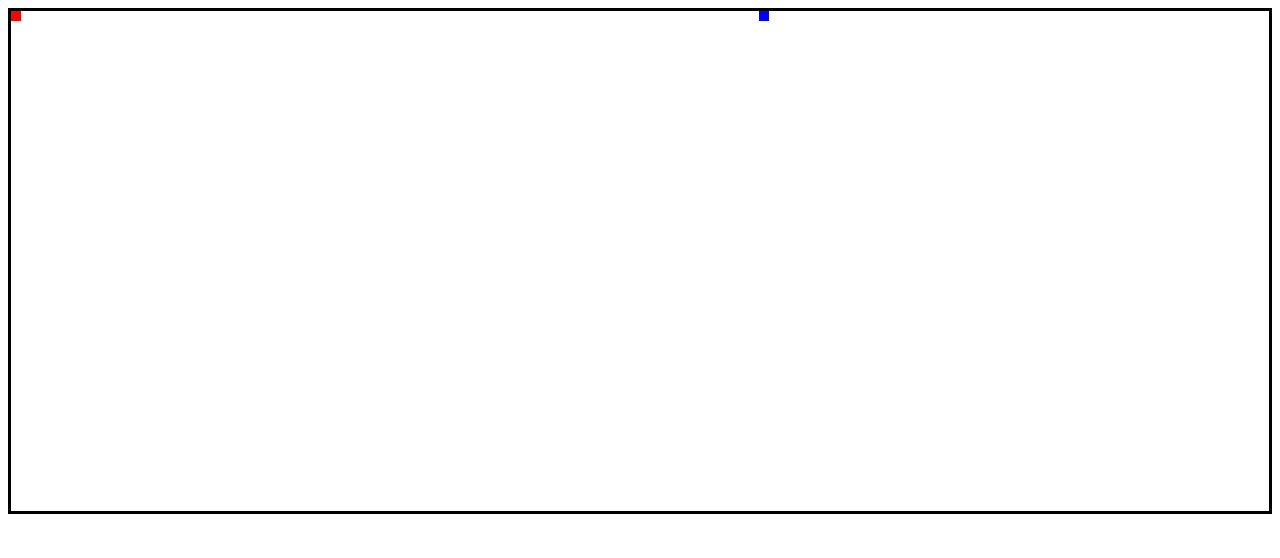
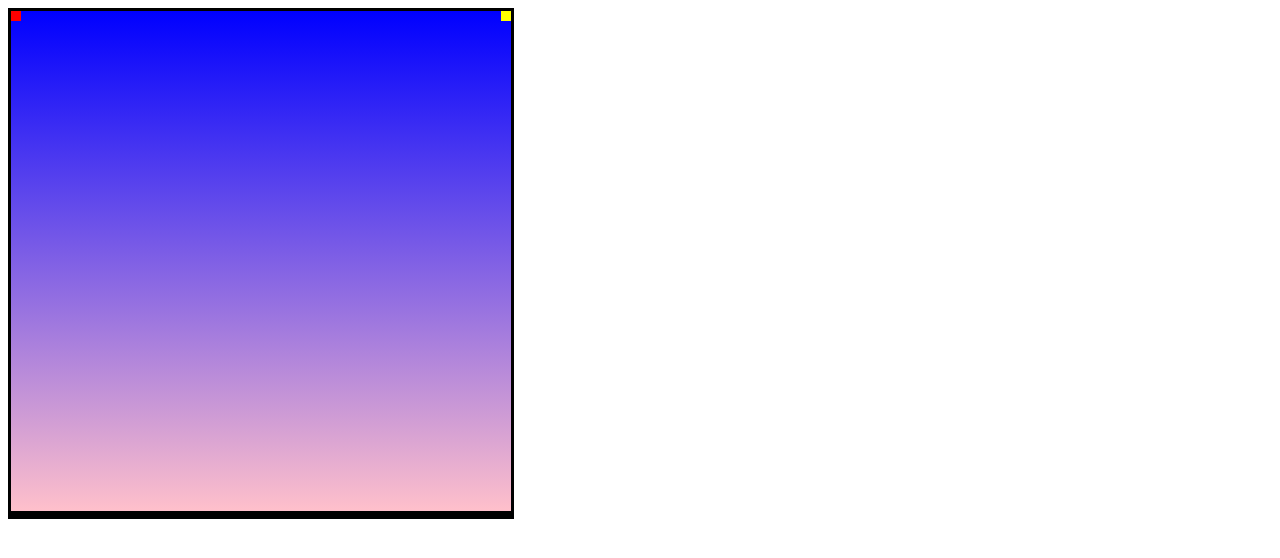
Before and after one commit to Dalmonker/dot-game, a plain HTML site: page index.html in a window 1280 px wide. Drawn offline with Linux system fonts and the light colour scheme.

Commit message:
display-fixed

```diff
--- a/index.html
+++ b/index.html
@@ -9,8 +9,10 @@
     #display {
       position: relative;
       height: 500px;
-      width: 50ppx;
+      width: 500px;
       border: 3px solid black;
+      box-shadow: 0px 5px #000;
+      background: linear-gradient(blue, pink);
     }
 
     #dot1 {
@@ -25,10 +27,10 @@
     #dot2 {
       position: absolute;
       top: 0;
-      right: 500px;
+      right: 0;
       width: 10px;
       height: 10px;
-      background-color: blue;
+      background-color: yellow;
     }
   </style>
   <body>
--- a/scripts.js
+++ b/scripts.js
@@ -6,7 +6,7 @@ let dot1Top = 0;
 let dot2Top = 0;
 
 let dot1Left = 0;
-let dot2Right = 500;
+let dot2Right = 0;
 
 document.addEventListener("keyup", (e) => {
   console.log(e);
```
